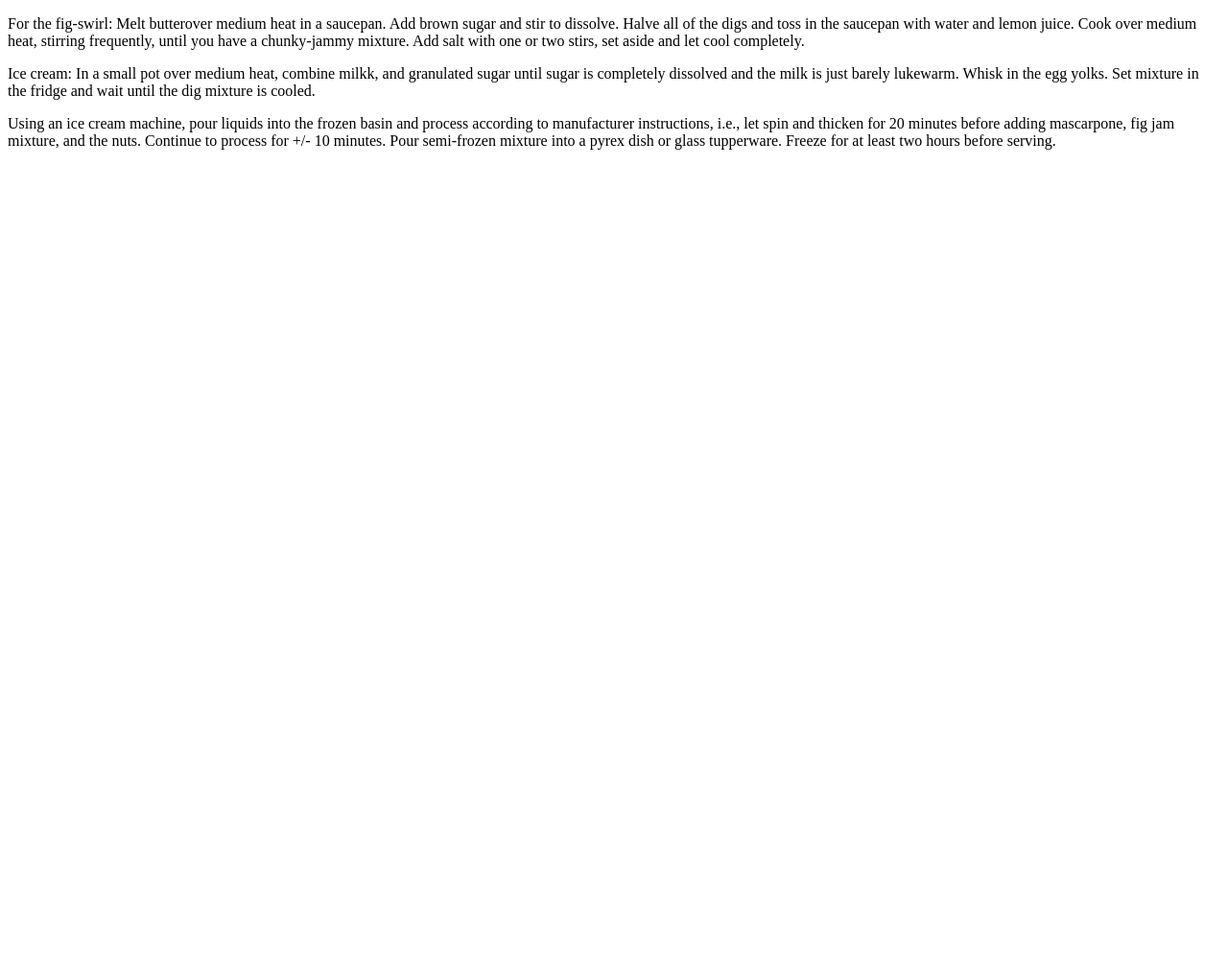
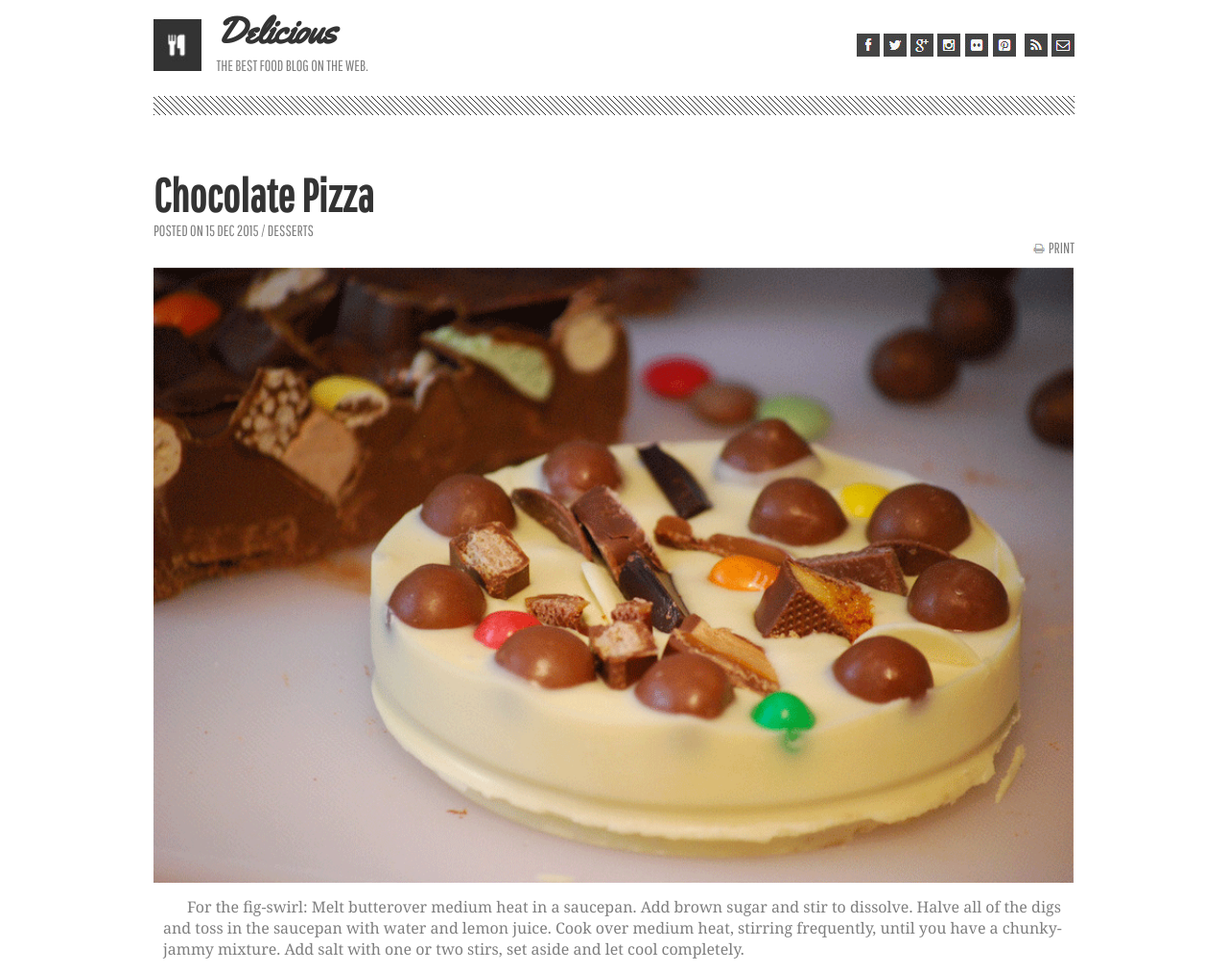
Before and after one commit to vagabond0079/chocolate-pizza, a plain HTML site: page index.html in a window 1280 px wide. Shown: the top 1013 px of the page at 96% size. Before the commit the page ends 800 px from the top, so only its background shows below. Drawn offline with Linux system fonts and the light colour scheme.

Commit message:
working on list, top to bottom

```diff
--- a/index.html
+++ b/index.html
@@ -2,18 +2,96 @@
 <html>
 <head>
   <link href="style.css" type="text/css" rel="stylesheet" />
+  <link href="https://fonts.googleapis.com/css?family=Pacifico" rel="stylesheet">
+  <link href="https://fonts.googleapis.com/css?family=Pathway+Gothic+One%7CRokkitt" rel="stylesheet" />
+  <link href="https://fonts.googleapis.com/css?family=Yellowtail" rel="stylesheet">
+  <link href="https://fonts.googleapis.com/css?family=Patrick+Hand" rel="stylesheet">
   <title>Chocolate Pizza</title>
   <body>
-    <p>
-      For the fig-swirl: Melt butterover medium heat in a saucepan.  Add brown sugar and stir to dissolve.  Halve all of the digs and toss in the saucepan with water and lemon juice.  Cook over medium heat, stirring frequently, until you have a chunky-jammy mixture. Add salt with one or two stirs, set aside and let cool completely.
+    <header>
+      <div id="logo-group">
+        <img id="logo" src='img/logo.png' />
+          <div id ="logo-text">
+            <h1 id="delicious">Delicious</h1>
+            <p id='logo-tag' class="subtitle">
+              THE BEST FOOD BLOG ON THE WEB.
+            </p>
+          </div>
+      </div>
+      <div id="favicon">
+      <img class='favicon' src="img/fb-icon.png" />
+      <img class='favicon' src="img/twit-icon.png" />
+      <img class='favicon' src="img/gp-icon.png" />
+      <img class='favicon' src="img/insta-icon.png" />
+      <img class='favicon' src="img/flic-icon.png" />
+      <img class='favicon' id="pint-fav" src="img/pint-icon.png" />
+      <img class='favicon' src="img/rss-icon.png" />
+      <img class='favicon' src="img/mail-icon.png" />
+      </div>
+      <div class="page-break">
+
+      </div>
+    </header>
+    <h1 id= 'chocolate-pizza'>Chocolate Pizza</h1>
+    <p class="subtitle">
+      POSTED ON 15 DEC 2015 / DESSERTS
     </p>
-    <p>
-      Ice cream: In a small pot over medium heat, combine milkk, and granulated sugar until sugar is completely dissolved and the milk is just barely lukewarm.  Whisk in the egg yolks.  Set mixture in the fridge and wait until the dig mixture is cooled.
-    </p>
-    <p>
-      Using an ice cream machine, pour liquids into the frozen basin and process according to manufacturer instructions, i.e., let spin and thicken for 20 minutes before adding mascarpone, fig jam mixture, and the nuts.  Continue to process for +/- 10 minutes.  Pour semi-frozen mixture into a pyrex dish or glass tupperware.  Freeze for at least two hours before serving.
-    </p>
-    <script src="app.js"></script>
+
+    <div id="print-info">
+      <img id="print-icon" src="img/print-icon.png" />
+      <p id="print-text" class="subtitle">
+        PRINT
+      </p>
+    </div>
+    <h3></h3>
+    <img id ="pizza-image" src="img/choco-pizza.png" />
+    </div>
+      <p class='instructions'>
+      For the fig-swirl: Melt butterover medium heat in a saucepan.  Add brown sugar and stir to dissolve.  Halve
+      all of the digs and toss in the saucepan with water and lemon juice.  Cook over medium heat, stirring frequently, until you have a chunky-jammy mixture. Add salt with one or two stirs, set aside and let cool completely.</p>
+      <p class='instructions'>
+
+      Ice cream: In a small pot over medium heat, combine milkk, and granulated sugar until sugar is completely dissolved and the milk is just barely lukewarm.  Whisk in the egg yolks.  Set mixture in the fridge and wait until the dig mixture is cooled.</p>
+      <p class='instructions'>
+
+      Using an ice cream machine, pour liquids into the frozen basin and process according to manufacturer instructions, i.e., let spin and thicken for 20 minutes before adding mascarpone, fig jam mixture, and the nuts.  Continue to process for +/- 10 minutes.  Pour semi-frozen mixture into a pyrex dish or glass tupperware.  Freeze for at least two hours before serving.</p>
+    <div id="check-ingredients">
+    <ul id="notepad">
+    <li><input type="checkbox" /> 1 1/2 cups milk </li>
+    <li><input type="checkbox" /> 1/2 cup mascarpone </li>
+    <li><input type="checkbox" /> 1/2tsp pink salt </li>
+    <li><input type="checkbox" /> 1lb Black Mission Figs</li>
+    <li><input type="checkbox" /> 1/2 cup brown sugar </li>
+    <li><input type="checkbox" /> 2-4 tbsp water </li>
+    <li><input type="checkbox" /> 1 1/2 cups heavy cream </li>
+    <li><input type="checkbox" /> 1/3 granulated sugar </li>
+    <li><input type="checkbox" /> 2 egg yolks </li>
+    <li><input type="checkbox" /> 1 lemon, juiced </li>
+    <li><input type="checkbox" /> 2 tbsp butter</li>
+    <li><input type="checkbox" />1 cup honey roasted pecans, roughly chopped </li>
+    </ul>
+    </div>
+
+    <footer>
+      <div class="bottom-page-break">
+
+      </div>
+      <img id="vanessa" src="img/van-pic.png" />
+      <h2>Vanessa Stevenson</h2>
+      <p>
+        Food enthusiast, photography fan. Add a pinch of raw foodism and that's pretty much who I am.
+      </p>
+      <div id="share-button">
+      </div>
+      <div id="footer-break">
+
+      </div>
+      <img src="img/small-logo.png" />
+      <p>
+        Delicious &copy; 2013 &middot; All Rights Reserved.<br />Proudly published.
+      </p>
+      </footer>
+
   </body>
 </head>
 </html>
--- a/style.css
+++ b/style.css
@@ -0,0 +1,113 @@
+*{
+  margin:0;
+  padding: 0;
+  box-sizing: border-box;
+  /*border: 1px solid black;*/
+
+}
+.clear-fix{
+  clear:both;
+}
+html, body {
+  height: 100%;
+}
+body{
+  padding-top: 120px;
+  margin:0 auto;
+  width: 960px;
+}
+header{
+  position:fixed;
+  top: 0;
+  background-color: white;
+  z-index: 10;
+  width: 960px;
+  height: 120px;
+}
+#delicious{
+  color: rgb(51, 51, 51);
+  font-family: 'Yellowtail';
+  font-size: 2.4em;
+  height:auto;
+  margin-top: 7px;
+}
+#chocolate-pizza {
+  color: rgb(51, 51, 51);
+  font-family: 'Pathway Gothic One', sans-serif;
+  font-weight: bolder;
+  font-size: 3em;
+  margin-top: 55px;
+}
+#logo-group{
+  display: inline-block;
+  float:left;
+  height:45%;
+}
+#logo-text{
+  float:right;
+  height: auto;
+}
+#logo-tag{
+  height:100%;
+  font-family: 'Pathway Gothic One', sans-serif;
+}
+#logo {
+  height:100%;
+  float:left;
+  margin-top: 20px;
+  margin-right: 15px;
+}
+#favicon{
+  float:right;
+  margin-top: 35px;
+}
+#pint-fav{
+  margin-right: 5px;
+}
+#print-info{
+  float:right;
+  margin-bottom: 10px;
+}
+#print-icon{
+  display: inline;
+}
+#print-text{
+  display: inline;
+}
+#pizza-image{
+  width:960px;
+}
+.instructions{
+  text-indent: 25px;
+  padding: 10px 10px;
+  opacity: .5;
+  font-family: georgia;
+}
+.subtitle{
+  font-family: "Pathway Gothic One", sans-serif;
+  opacity: .5;
+}
+.page-break{
+  width:960px;
+  height:20px;
+  background-image: url("img/linebreak.png"););
+  margin-top: 100px;
+}
+.bottom-page-break{
+  width:960px;
+  height:20px;
+  background-image: url("img/linebreak.png"););
+}
+#notepad {
+  background-image: url("img/list-bg.png");
+  background-repeat: no-repeat;
+  background-position: top;
+  height:100%;
+  list-style: none;
+  font-family: 'Patrick Hand', cursive;
+  font-size: 1.4em;
+}
+#check-ingredients{
+  height:305px;
+  margin: 30px 30px;
+}
```
Also changed, not shown: img/checkbox.png (added), img/linebreak.png (added).
